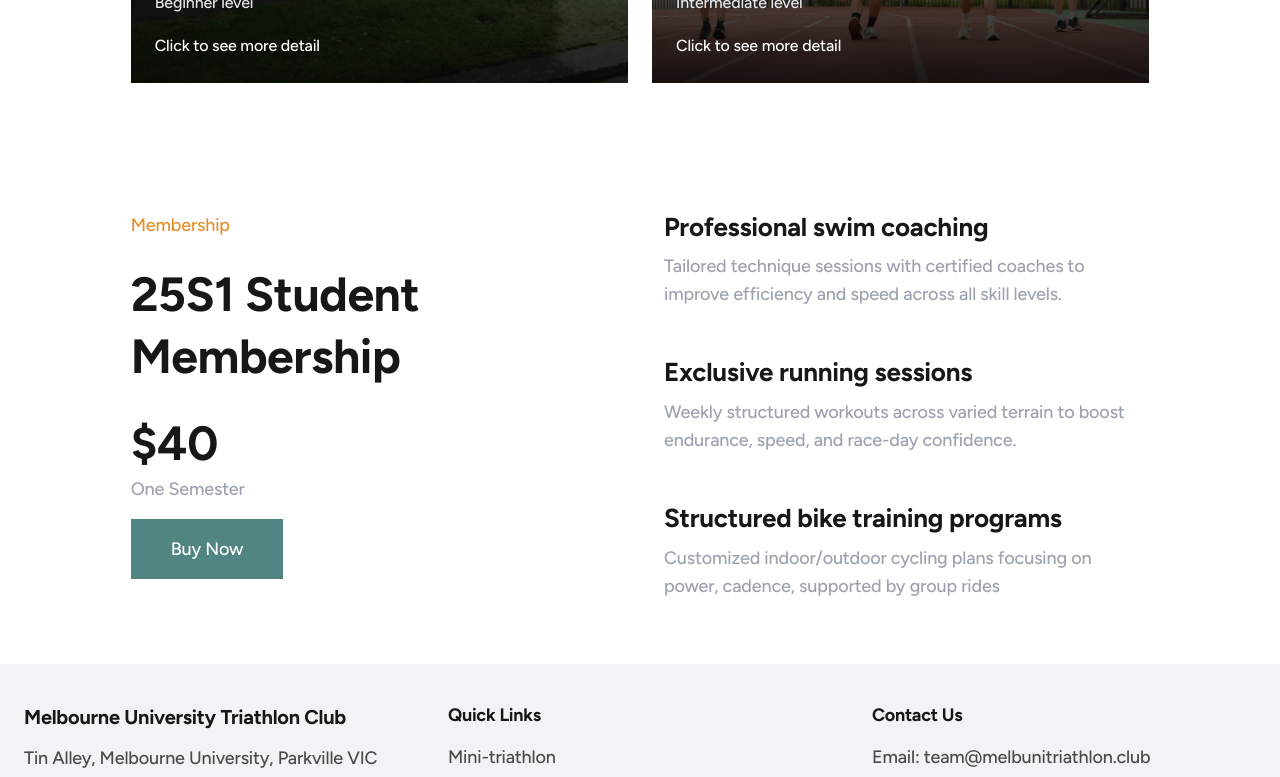
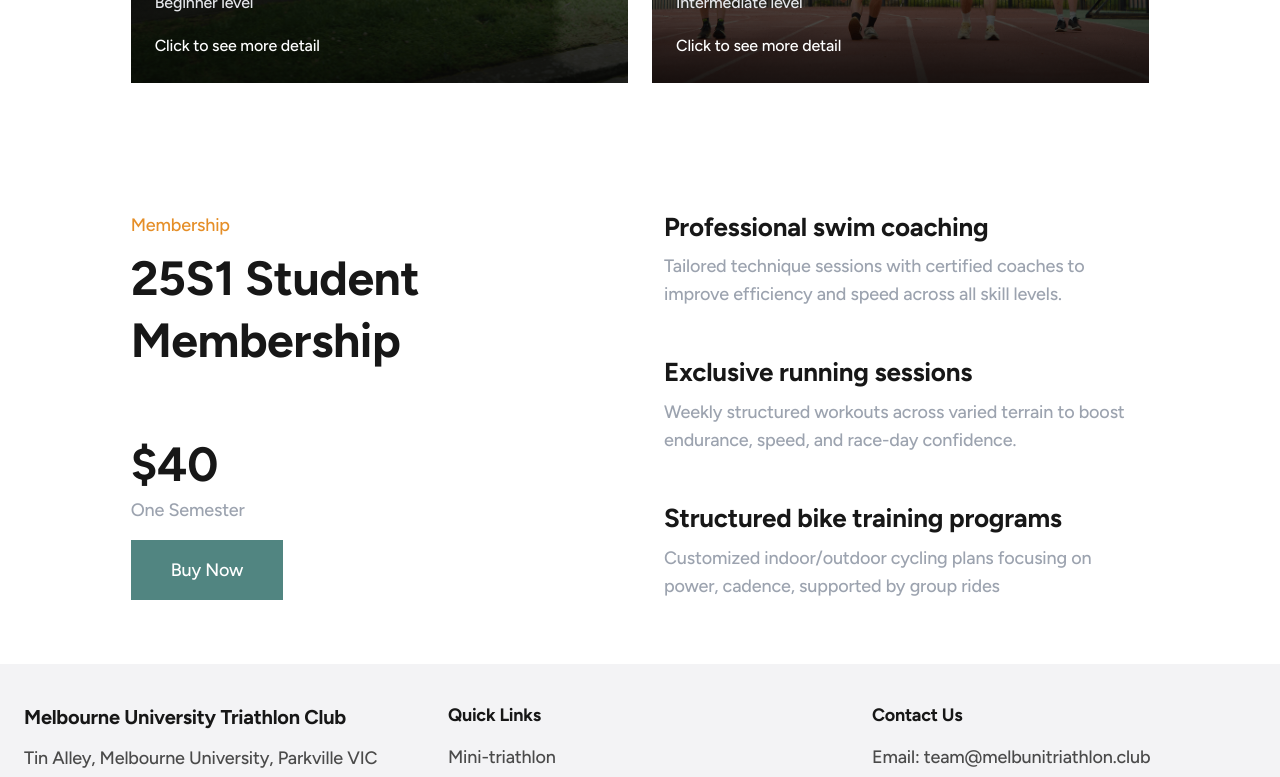
Before and after one commit to pandariayu/mutc-website, a Next.js app: page / in a window 1280 px wide. Shown: the part 3353-4130 px from the top of the page. Built offline with nearby package versions, Linux system fonts and the light colour scheme.

Commit message:
fix images issue

```diff
--- a/src/components/OurTeam.tsx
+++ b/src/components/OurTeam.tsx
@@ -15,7 +15,7 @@
           <div className="flex flex-col lg:flex-row gap-8 items-start">
             <div className="w-full lg:w-1/4">
               <Image
-                src="/images/leo.png"
+                src="/images/Leo.png"
                 alt="Club president Sihong Wu"
                 width={400}
                 height={300}
@@ -40,7 +40,7 @@
           <div className="flex flex-col lg:flex-row gap-8 items-start md:justify-start">
             <div className="w-full lg:w-1/4">
               <Image
-                src="/images/chris.png"
+                src="/images/Chris.png"
                 alt="Training coordinator Chris"
                 width={400}
                 height={300}
--- a/src/components/membership.tsx
+++ b/src/components/membership.tsx
@@ -5,12 +5,15 @@
         <section className="container mx-auto px-6 lg:px-[calc(8.333333333333334%+1.5rem)] py-16">
             <div className="grid gap-12 lg:grid-cols-2">
                 {/* Left Column - Pricing */}
-                <div className="space-y-6">
-                    <p className="text-[#E58E27] text-lg font-medium mb-2">Membership</p>
-                    <div className="space-y-4">
+                <div className="flex flex-col justify-between h-full">
+                    <div>
+                        <p className="text-[#E58E27] text-lg font-medium mb-2">Membership</p>
                         <h2 className="text-4xl md:text-4xl lg:text-5xl font-semibold mb-8 max-w-2xl">
                             25S1 Student Membership
                         </h2>
+                    </div>
+
+                    <div className="space-y-4">
                         <div className="space-y-2">
                             <p className="text-5xl font-bold">$40</p>
                             <p className="text-gray-400">One Semester</p>
```
